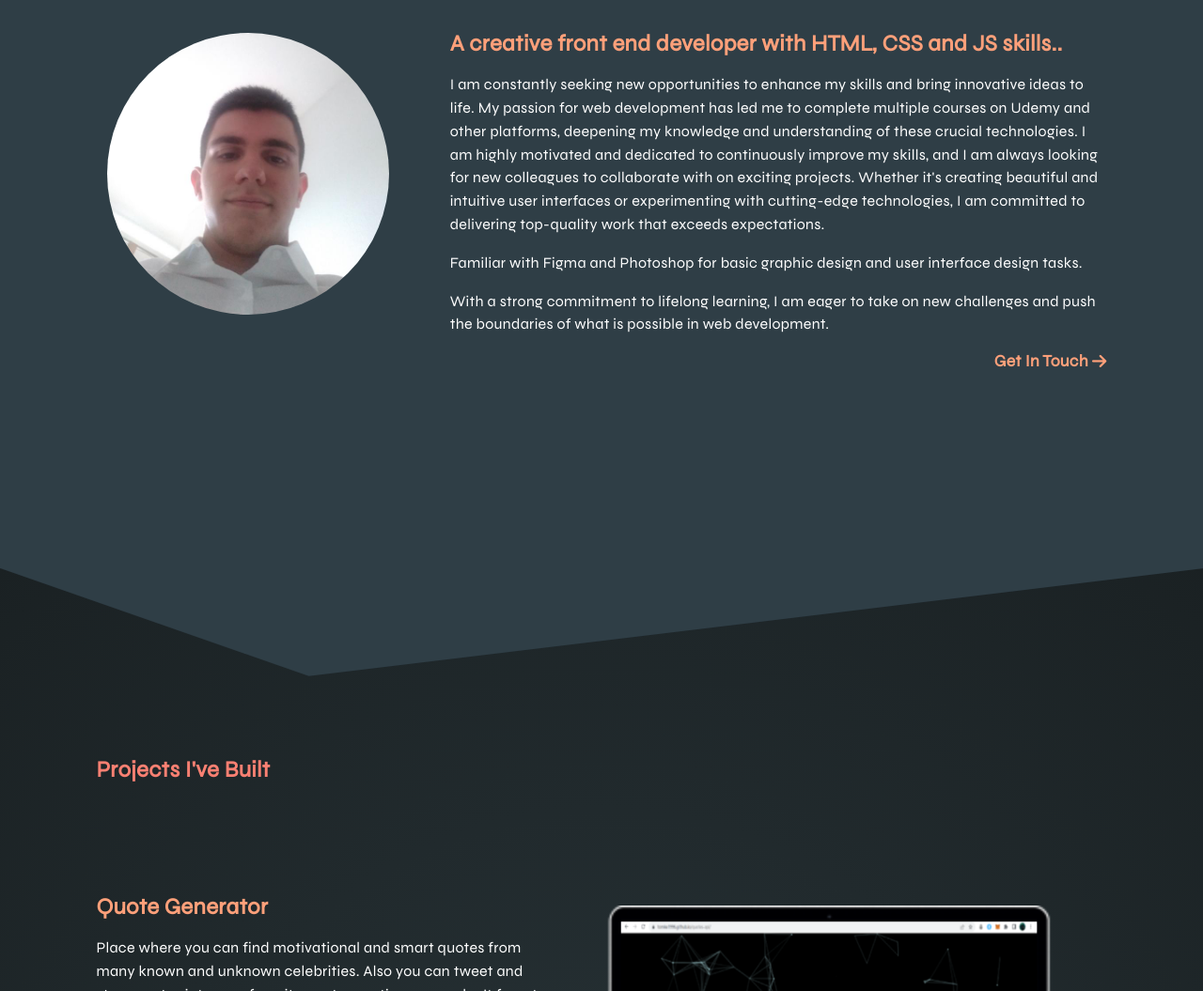
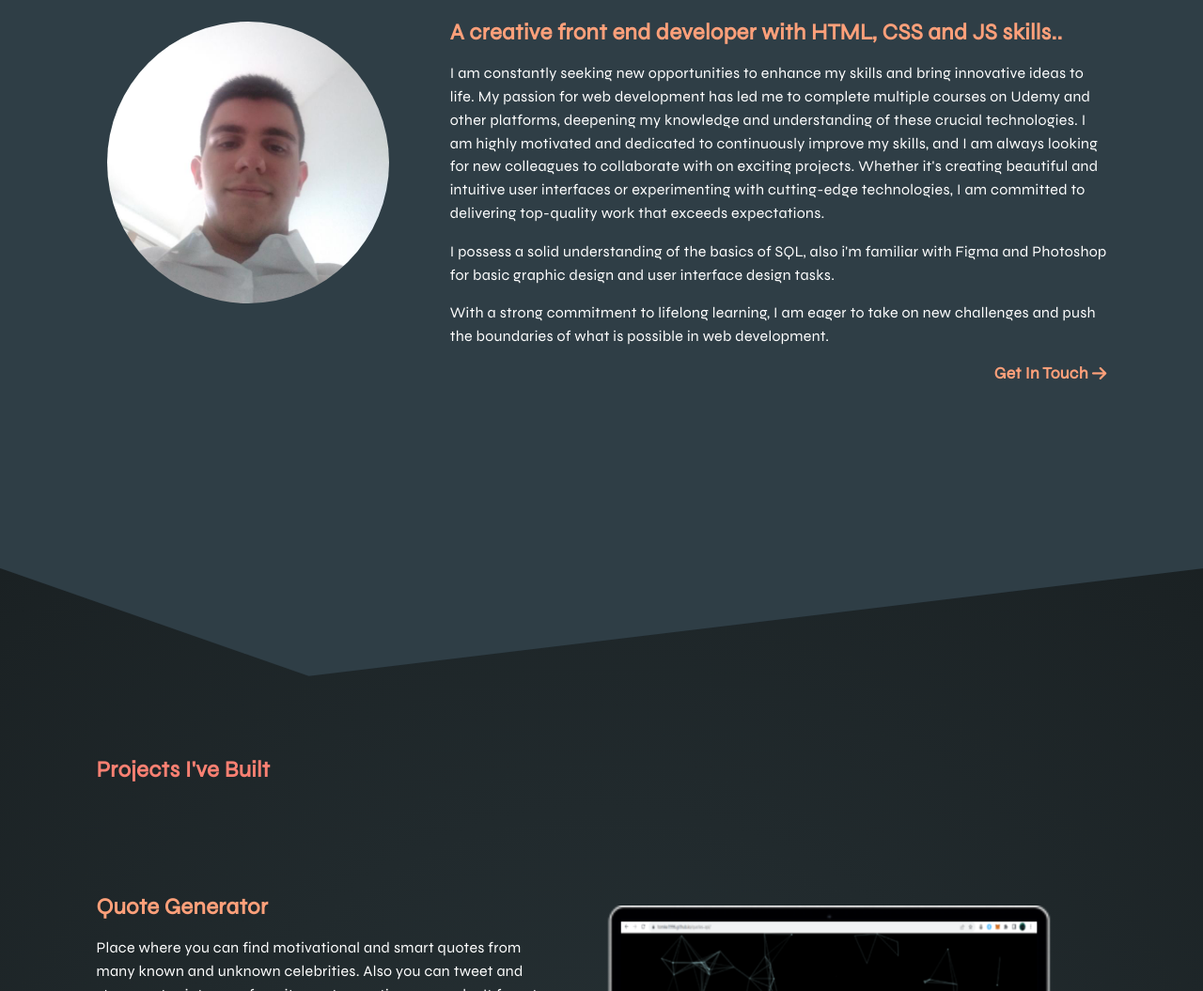
Before and after one commit to Tomke1996/portfolio, a plain HTML site: page index.html in a window 1280 px wide. Shown: the part 1010-2065 px from the top of the page at 94% size. Drawn offline with nearby package versions, Linux system fonts and the light colour scheme.

Commit message:
Update index.html

```diff
--- a/index.html
+++ b/index.html
@@ -73,7 +73,7 @@
             <div class="container-text">
                 <h4>A creative front end developer with HTML, CSS and JS skills..</h4>
                 <p class="small-text">I am constantly seeking new opportunities to enhance my skills and bring innovative ideas to life. My passion for web development has led me to complete multiple courses on Udemy and other platforms, deepening my knowledge and understanding of these crucial technologies. I am highly motivated and dedicated to continuously improve my skills, and I am always looking for new colleagues to collaborate with on exciting projects. Whether it's creating beautiful and intuitive user interfaces or experimenting with cutting-edge technologies, I am committed to delivering top-quality work that exceeds expectations.</p>
-                <p class="small-text">Familiar with Figma and Photoshop for basic graphic design and user interface design tasks.</p>
+                <p class="small-text">I possess a solid understanding of the basics of SQL, also i'm familiar with Figma and Photoshop for basic graphic design and user interface design tasks.</p>
                 <p class="small-text">With a strong commitment to lifelong learning, I am eager to take on new challenges and push the boundaries of what is possible in web development.</p>
                 <a href="#contact" class="textBtn">Get In Touch <i class="fas fa-arrow-right"></i></a>
             </div>
```
